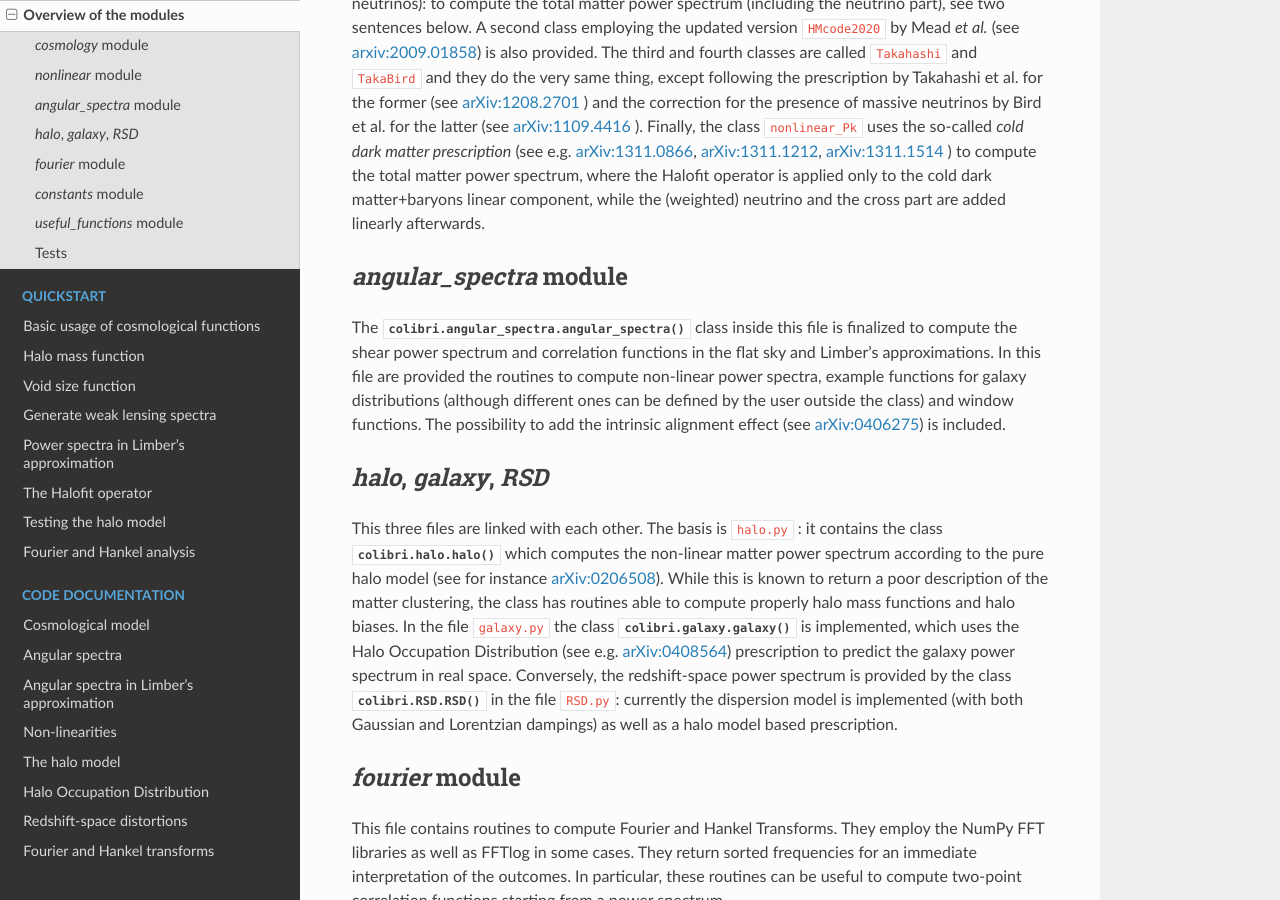
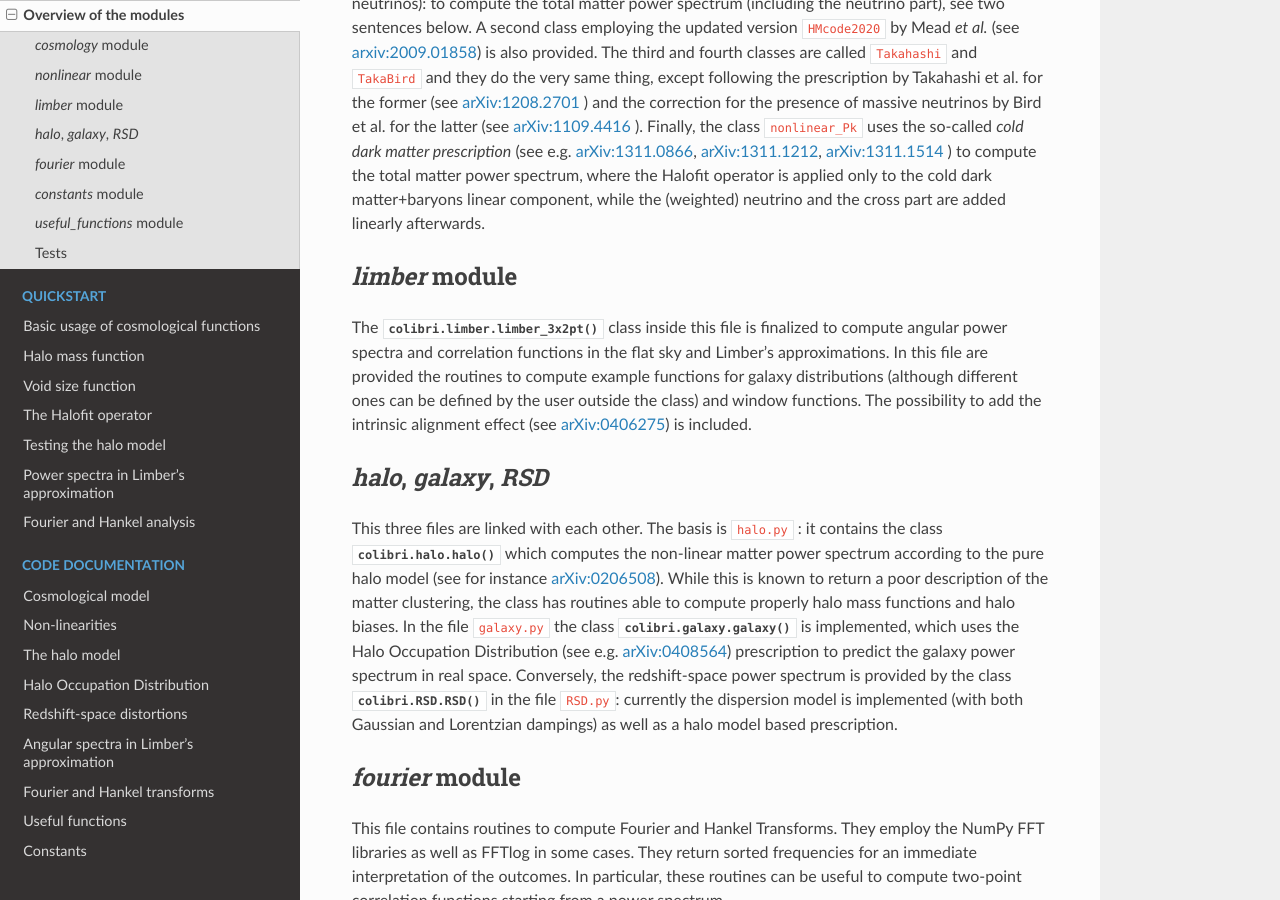
Before and after one commit to GabrieleParimbelli/COLIBRI, a Sphinx documentation site: the page built from doc/source/main/doc_overview.rst, in a window 1280 px wide and 900 px high, scrolled down 814 px. Built offline with Sphinx 7.4.7 and the Read the Docs theme 2.0.0, drawn with Linux system fonts in a browser that asks for light colours.

Commit message:
New Readme file

```diff
--- a/doc/source/index.rst
+++ b/doc/source/index.rst
@@ -31,10 +31,9 @@ FYI, "colibrì" is the Italian for `"hummingbird" <https://en.wikipedia.org/wiki
    quickstart/test_cosmology
    quickstart/test_mass_function
    quickstart/test_void_size_function
-   quickstart/test_angular_spectra
-   quickstart/test_limber
    quickstart/test_nonlinear
    quickstart/test_halo_model
+   quickstart/test_limber
    quickstart/test_fourier
 
 .. toctree::
@@ -42,10 +41,9 @@ FYI, "colibrì" is the Italian for `"hummingbird" <https://en.wikipedia.org/wiki
    :maxdepth: 1
 
    modules/cosmology_doc
-   modules/angular_spectra_doc
-   modules/limber_doc
    modules/nonlinear_doc
    modules/halo_model_doc
+   modules/limber_doc
    modules/fourier_doc
    modules/useful_functions_doc
    modules/constants_doc
--- a/doc/source/main/doc_overview.rst
+++ b/doc/source/main/doc_overview.rst
@@ -11,7 +11,7 @@ The documentation for both classes and built-in methods is inside the code as we
 .. _cosmology_overview:
 
 `cosmology` module
-^^^^^^^^^^^^^^^^^^^^^^^^
+----------------------------
 
 The main file of COLIBRÌ is without doubt the ``cosmology.py`` file.
 This file contains one Python class, named :func:`colibri.cosmology.cosmo()`, in whose initialization the cosmological parameters must be provided (otherwise the default values will be loaded).
@@ -19,7 +19,7 @@ This class has all the routines necessary to compute distances, ages, density pa
 For the latter, both Boltzmann solvers **CAMB** and **Class** can be used, provided their Python wrapper is correclty compiled (see :ref:`prerequisites`), as well as the Eisenstein-Hu formula (see `arXiv:9710252 <https://arxiv.org/abs/astro-ph/9710252>`_).
 
 `nonlinear` module
-^^^^^^^^^^^^^^^^^^
+----------------------------
 
 There are five different classes included here.
 The first one is called ``HMcode2016`` , which transforms a linear input power spectrum to its non-linear counterpart.
@@ -29,13 +29,13 @@ A second class employing the updated version ``HMcode2020`` by Mead `et al.` (se
 The third and fourth classes are called ``Takahashi`` and  ``TakaBird`` and they do the very same thing, except following the prescription by Takahashi et al. for the former (see `arXiv:1208.2701 <https://arxiv.org/abs/1208.2701>`_ ) and the correction for the presence of massive neutrinos by Bird et al. for the latter (see `arXiv:1109.4416 <https://arxiv.org/abs/1109.4416>`_ ).
 Finally, the class ``nonlinear_Pk`` uses the so-called `cold dark matter prescription` (see e.g. `arXiv:1311.0866 <https://arxiv.org/abs/1311.0866>`_, `arXiv:1311.1212 <https://arxiv.org/abs/1311.1212>`_, `arXiv:1311.1514 <https://arxiv.org/abs/1311.1514>`_ ) to compute the total matter power spectrum, where the Halofit operator is applied only to the cold dark matter+baryons linear component, while the (weighted) neutrino and the cross part are added linearly afterwards.
 
-`angular_spectra` module
-^^^^^^^^^^^^^^^^^^^^^^^^^^^
+`limber` module
+----------------------------
 
-The :func:`colibri.angular_spectra.angular_spectra` class inside this file is finalized to compute the shear power spectrum and correlation functions in the flat sky and Limber's approximations. In this file are provided the routines to compute non-linear power spectra, example functions for galaxy distributions (although different ones can be defined by the user outside the class) and window functions. The possibility to add the intrinsic alignment effect (see `arXiv:0406275 <https://arxiv.org/abs/astro-ph/0406275>`_) is included.
+The :func:`colibri.limber.limber_3x2pt` class inside this file is finalized to compute angular power spectra and correlation functions in the flat sky and Limber's approximations. In this file are provided the routines to compute example functions for galaxy distributions (although different ones can be defined by the user outside the class) and window functions. The possibility to add the intrinsic alignment effect (see `arXiv:0406275 <https://arxiv.org/abs/astro-ph/0406275>`_) is included.
 
 `halo`, `galaxy`, `RSD`
-^^^^^^^^^^^^^^^^^^^^^^^^^^^^^^^^^^^^^^^^^
+----------------------------
 
 This three files are linked with each other. The basis is ``halo.py`` : it contains the class :func:`colibri.halo.halo` which computes the non-linear matter power spectrum according to the pure halo model (see for instance `arXiv:0206508 <https://arxiv.org/abs/astro-ph/0206508>`_).
 While this is known to return a poor description of the matter clustering, the class has routines able to compute properly halo mass functions and halo biases.
@@ -43,14 +43,14 @@ In the file ``galaxy.py`` the class :func:`colibri.galaxy.galaxy` is implemented
 Conversely, the redshift-space power spectrum is provided by the class :func:`colibri.RSD.RSD` in the file ``RSD.py``: currently the dispersion model is implemented (with both Gaussian and Lorentzian dampings) as well as a halo model based prescription.
 
 `fourier` module
-^^^^^^^^^^^^^^^^
+----------------------------
 
 This file contains routines to compute Fourier and Hankel Transforms. They employ the NumPy FFT libraries as well as FFTlog in some cases. They return sorted frequencies for an immediate interpretation of the outcomes.
 In particular, these routines can be useful to compute two-point correlation functions starting from a power spectrum.
 
 
 `constants` module
-^^^^^^^^^^^^^^^^^^
+----------------------------
 
 This file is just a compilation of physical constants and does not contain any class or method. While typing ``help(constants)`` will provide the list of quantities, it will not be documented. To obtain a full description of the quantities, type in a Python session or program::
 
@@ -60,13 +60,13 @@ This file is just a compilation of physical constants and does not contain any c
 
 
 `useful_functions` module
-^^^^^^^^^^^^^^^^^^^^^^^^^
+----------------------------
 
 The file contains (as is obvious) useful functions such as extrapolation of arrays and top-hat window functions.
 
 
 Tests
-^^^^^
+----------------------------
 
 Together with the files, two folder containing some useful and explanatory tests and Python example notebooks are provided. Each of them is adequately commented, so check them out and run them!
 
```
